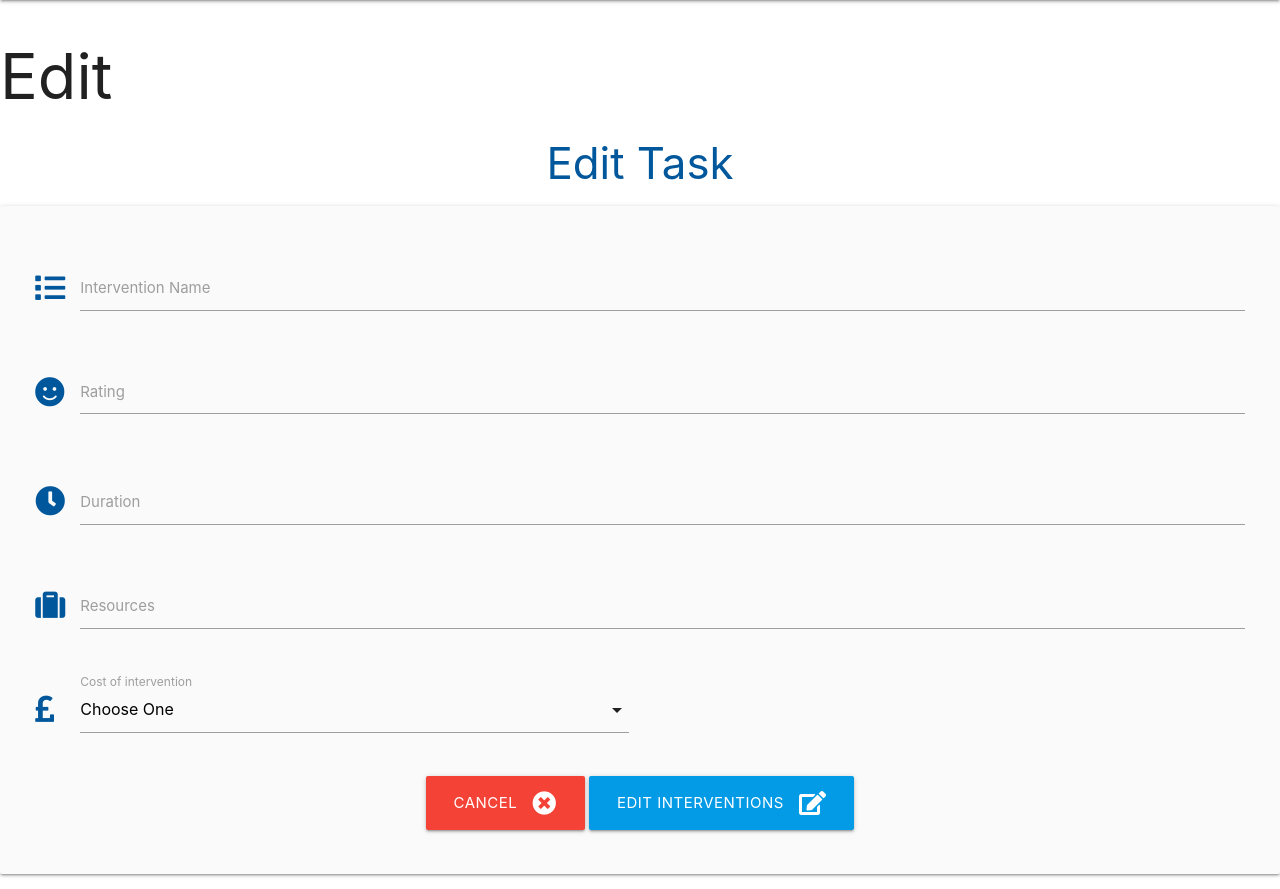
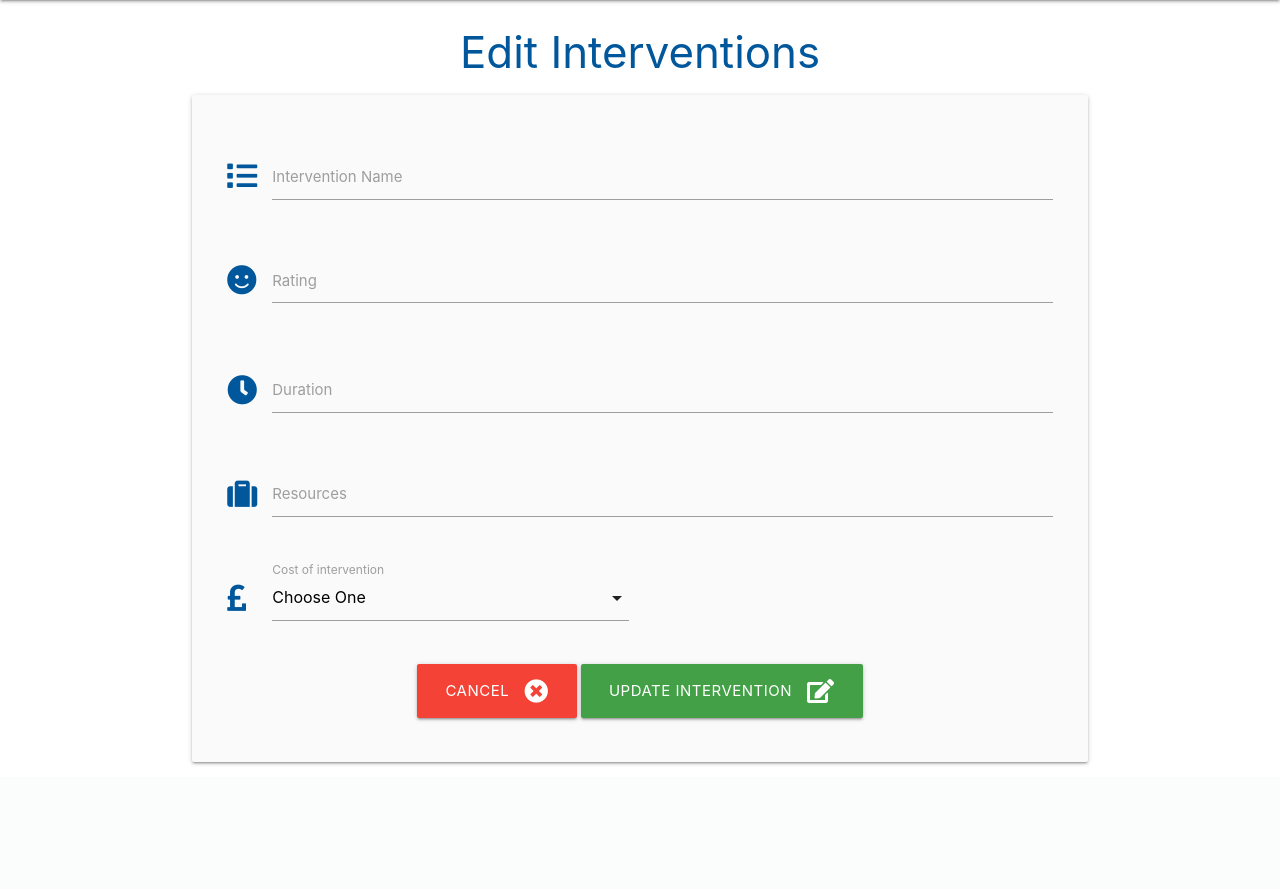
Before and after one commit to Code-Institute-Submissions/milestone_3_project, a Flask app: template templates/edit_interventions.html in a window 1280 px wide. Shown: the part 64-953 px from the top of the page. After the commit the page ends 829 px from the top, so only its background shows below. Run offline with Flask 2, Linux system fonts and the light colour scheme; the template is opened without the code that fills it, so the values that code supplies are empty; some libraries are stand-ins or nearby versions.

Commit message:
Edit pages altered for consitency

```diff
--- a/templates/edit_interventions.html
+++ b/templates/edit_interventions.html
@@ -3,10 +3,11 @@
 
 
 
-<h1> Edit </h1>
 
- <h3 class="light-blue-text text-darken-4 center-align">Edit Task</h3>
 
+ <h3 class="light-blue-text text-darken-4 center-align">Edit Interventions</h3>
+
+<div class = "container">
     <div class="row card-panel grey lighten-5">
         <form class="col s12" method="POST" action="{{ url_for('edit_interventions', interventions_id=interventions._id) }}">
             <!-- category selection -->
@@ -81,12 +82,14 @@
                     <a href="{{ url_for('show_interventions') }}" class="btn-large red text-shadow">
                         Cancel <i class="fas fa-times-circle right"></i>
                     </a>
-                    <button type="submit" class="btn-large light-blue darken-1 text-shadow">
-                        Edit Interventions <i class="fas fa-edit right"></i>
+                    <button type="submit" class="btn-large green darken-1 text-shadow">
+                        Update Intervention <i class="fas fa-edit right"></i>
                     </button>
                 </div>
             </div>
         </form>
     </div>
 
+</div>
+
 {% endblock %}
```
Also changed, not shown: templates/edit_students.html (+5 -3 lines).
